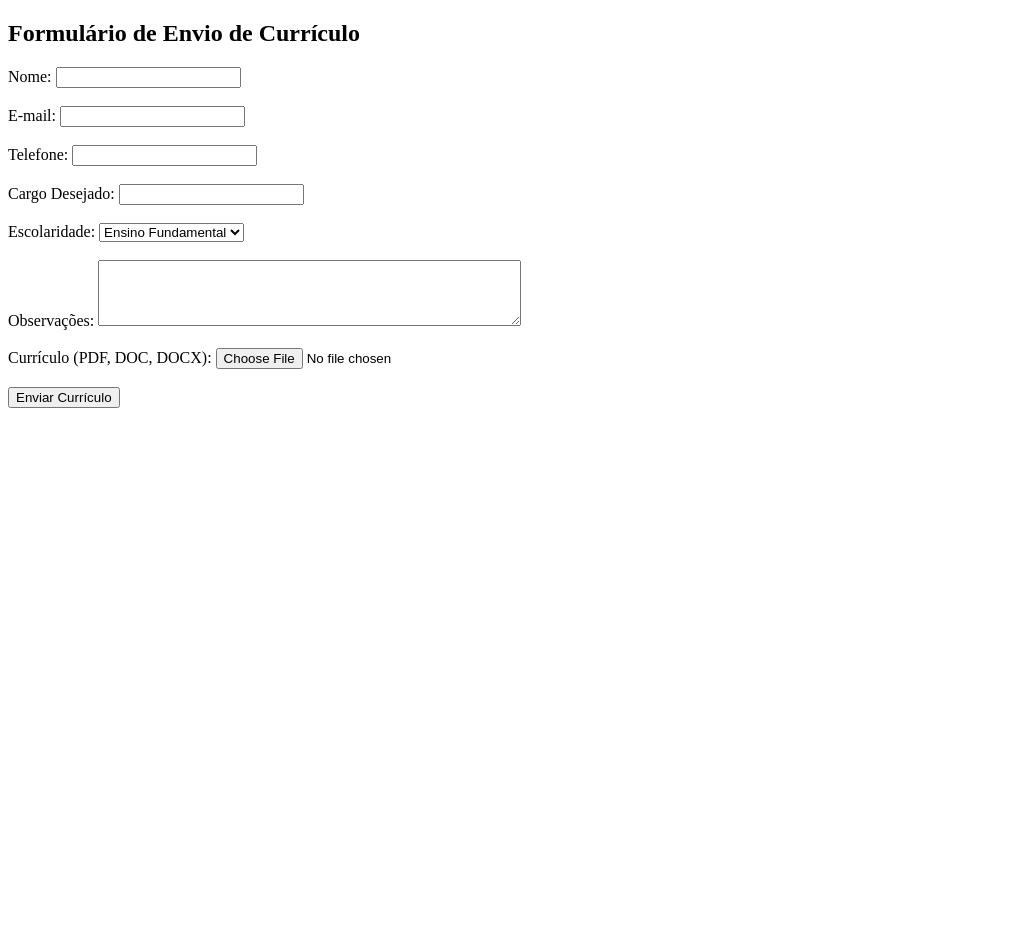
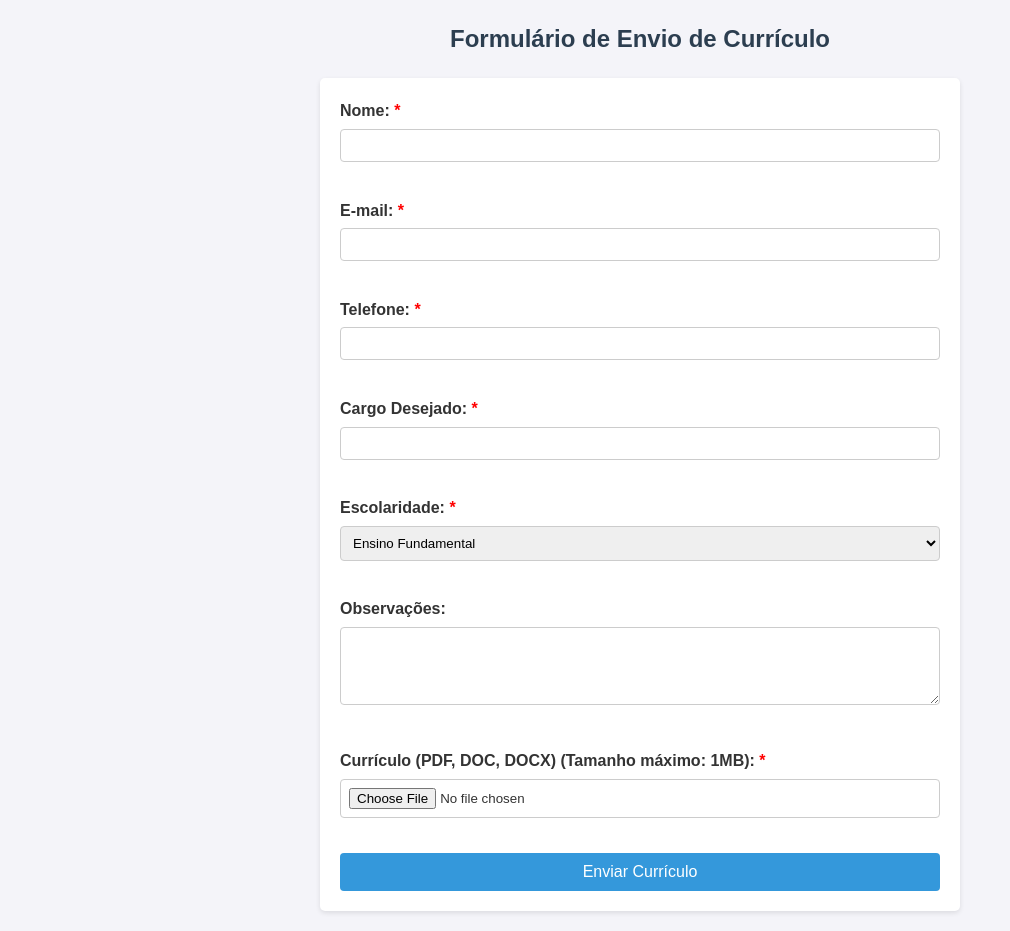
Before and after one commit to davidonigit/projeto_ugtsic, a Django app: page /resume_form/ in a window 1280 px wide. Shown: the whole page, without its empty margins (0-1010 px from the left). Before the commit the page ends 408 px from the top, so only its background shows below. Run offline with Django 5.2, Linux system fonts and the light colour scheme.

Commit message:
html and css improvements

```diff
--- a/resume_form/models.py
+++ b/resume_form/models.py
@@ -7,17 +7,17 @@ def validate_file_size(file):
         raise ValidationError("O arquivo deve ter no máximo 1MB.")
 
 class ResumeSubmit(models.Model):
-    name = models.CharField(max_length=100)
+    name = models.CharField(max_length=50)
     email = models.EmailField(max_length=50)
     celphone = models.CharField(max_length=15)
-    position = models.CharField(max_length=100)
+    position = models.CharField(max_length=50)
     education = models.CharField(max_length=50, choices=[
         ('fundamental', 'Ensino Fundamental'),
         ('medio', 'Ensino Médio'),
         ('superior', 'Ensino Superior'),
         ('pos', 'Pós-graduação')
     ])
-    observations = models.TextField(blank=True)
+    observations = models.TextField(blank=True, max_length=100)
     file = models.FileField(upload_to='curriculos/', validators=[validate_file_size])
     date = models.DateTimeField(auto_now_add=True)
     ip = models.GenericIPAddressField()
--- a/resume_form/templates/home.html
+++ b/resume_form/templates/home.html
@@ -1,9 +1,11 @@
+{% load static %}
 <!DOCTYPE html>
 <html lang="pt-BR">
 <head>
     <meta charset="UTF-8">
     <meta name="viewport" content="width=device-width, initial-scale=1.0">
     <title>Formulário Curriculo</title>
+    <link rel="stylesheet" href="{% static 'resume_form/css/styles.css' %}">
 </head>
 <body>
 
@@ -22,19 +24,19 @@
     {% endif %}
 
     <form action="{% url 'home' %}" method="POST" enctype="multipart/form-data">{% csrf_token %}
-        <label for="name">Nome:</label>
-        <input type="text" id="name" name="name" required><br><br>
+        <label for="name" class="required">Nome:</label>
+        <input type="text" id="name" name="name" required maxlength="50"><br><br>
 
-        <label for="email">E-mail:</label>
-        <input type="email" id="email" name="email" required><br><br>
+        <label for="email" class="required">E-mail:</label>
+        <input type="email" id="email" name="email" required maxlength="50"><br><br>
 
-        <label for="celphone">Telefone:</label>
-        <input type="tel" id="celphone" name="celphone" required><br><br>
+        <label for="celphone" class="required">Telefone:</label>
+        <input type="tel" id="celphone" name="celphone" required maxlength="15" pattern="\d*" title="Digite apenas números."><br><br>
 
-        <label for="position">Cargo Desejado:</label>
-        <input type="text" id="position" name="position"><br><br>
+        <label for="position" class="required">Cargo Desejado:</label>
+        <input type="text" id="position" name="position" required maxlength="50"><br><br>
 
-        <label for="education">Escolaridade:</label>
+        <label for="education" class="required">Escolaridade:</label>
         <select id="education" name="education">
             <option value="fundamental">Ensino Fundamental</option>
             <option value="medio">Ensino Médio</option>
@@ -43,9 +45,9 @@
         </select><br><br>
 
         <label for="observations">Observações:</label>
-        <textarea id="observations" name="observations" rows="4" cols="50"></textarea><br><br>
+        <textarea id="observations" name="observations" rows="4" cols="50" maxlength="100"></textarea><br><br>
 
-        <label for="file">Currículo (PDF, DOC, DOCX):</label>
+        <label for="file" class="required">Currículo (PDF, DOC, DOCX) (Tamanho máximo: 1MB): </label>
         <input type="file" id="file" name="file" accept=".pdf, .doc, .docx" required><br><br>
 
         <input type="submit" value="Enviar Currículo">
--- a/resume_form/templates/submit_success.html
+++ b/resume_form/templates/submit_success.html
@@ -1,16 +1,19 @@
+{% load static %}
 <!DOCTYPE html>
 <html lang="pt-BR">
 <head>
     <meta charset="UTF-8">
     <meta name="viewport" content="width=device-width, initial-scale=1.0">
     <title>Sucesso!</title>
+    <link rel="stylesheet" href="{% static 'resume_form/css/styles.css' %}">
 </head>
 <body>
 
     <h2>Currículo Enviado com Sucesso!</h2>
+    <h3>Foi enviada uma cópia do formulário para o seu email.</h3>
 
     <form action="{% url 'home' %}" method="get">
-        <button type="submit">Enviar Novo Currículo</button>
+        <input type="submit" value="Enviar Novo Currículo"></button>
     </form>
 
 </body>
--- /dev/null
+++ b/templates/static/resume_form/css/styles.css
@@ -0,0 +1,89 @@
+body {
+    font-family: Arial, sans-serif;
+    margin: 0;
+    padding: 0;
+    background-color: #f4f4f9;
+    color: #333;
+    line-height: 1.6;
+}
+
+h2 {
+    text-align: center;
+    color: #2c3e50;
+    margin-top: 20px;
+}
+
+h3 {
+    text-align: center;
+    color: #2c3e50;
+    margin-top: 20px;
+}
+
+form {
+    max-width: 600px;
+    margin: 20px auto;
+    padding: 20px;
+    background-color: #ffffff;
+    box-shadow: 0 2px 5px rgba(0, 0, 0, 0.1);
+    border-radius: 5px;
+}
+
+label {
+    display: block;
+    margin-bottom: 5px;
+    font-weight: bold;
+}
+
+input[type="text"],
+input[type="email"],
+input[type="tel"],
+input[type="file"],
+select,
+textarea {
+    width: 100%;
+    padding: 8px;
+    margin-bottom: 10px;
+    border: 1px solid #ccc;
+    border-radius: 4px;
+    box-sizing: border-box;
+}
+
+input[type="submit"] {
+    width: 100%;
+    padding: 10px;
+    background-color: #3498db;
+    color: #fff;
+    border: none;
+    border-radius: 4px;
+    cursor: pointer;
+    font-size: 16px;
+    transition: background-color 0.3s ease;
+}
+
+input[type="submit"]:hover {
+    background-color: #2980b9;
+}
+
+div[style="color: red;"] {
+    max-width: 600px;
+    margin: 10px auto;
+    padding: 10px;
+    background-color: #ffe6e6;
+    border: 1px solid #ff4d4d;
+    border-radius: 5px;
+    color: #d9534f;
+}
+
+ul {
+    padding: 0;
+}
+
+li {
+    list-style-type: none;
+}
+
+label.required::after {
+    content: " *";
+    color: red;
+    font-weight: bold;
+}
```
Also changed, not shown: db.sqlite3, resume_form/migrations/0002_alter_resumesubmit_name_and_more.py (added).
